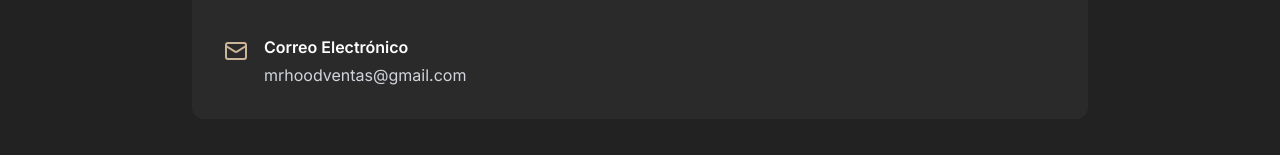
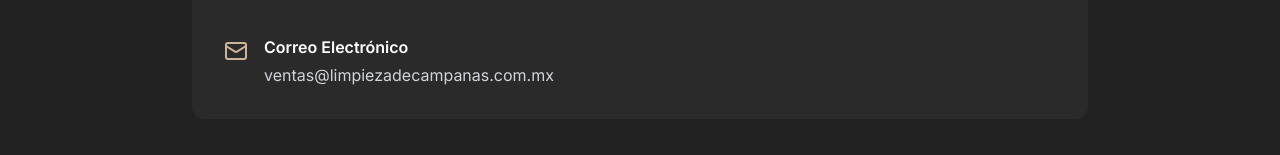
Before and after one commit to mrhood-commits/mrhoodmx, a Next.js app: page / in a window 1280 px wide. Shown: the part 6276-6431 px from the top of the page. Built offline with nearby package versions, Linux system fonts and the light colour scheme.

Commit message:
fix: update Mexico contact email to ventas@limpiezadecampanas.com.mx
Co-authored-by: null <205490237+mrhood-commits@users.noreply.github.com>

```diff
--- a/components/contact-section.tsx
+++ b/components/contact-section.tsx
@@ -182,10 +182,10 @@ export function ContactSection() {
               <div>
                 <h4 className="font-semibold mb-1">{language === "es" ? "Correo Electrónico" : "Email"}</h4>
                 <a
-                  href="mailto:mrhoodventas@gmail.com"
+                  href="mailto:ventas@limpiezadecampanas.com.mx"
                   className="text-gray-300 hover:text-[#ccb699] transition-colors"
                 >
-                  mrhoodventas@gmail.com
+                  ventas@limpiezadecampanas.com.mx
                 </a>
               </div>
             </motion.div>
--- a/components/country-provider.tsx
+++ b/components/country-provider.tsx
@@ -28,13 +28,13 @@ const defaultContactInfo = {
   },
   mexico: {
     phone: "+52 55 1304 8491",
-    email: "mrhoodventas@gmail.com",
+    email: "ventas@limpiezadecampanas.com.mx",
     address: "Xola 154 Álamos - Ciudad de México y alrededores",
     whatsapp: "+52 55 1304 8491",
   },
   caribe: {
     phone: "+52 998 242 6454",
-    email: "mrhoodventas@gmail.com",
+    email: "ventas@limpiezadecampanas.com.mx",
     address:
       "Carretera Federal y Calle 23 Sur, Ejidal, 77710 Playa del Carmen, Q.R. Playa del Carmen, Cancun, Tulum, Merida",
     whatsapp: "+52 998 242 6454",
```
Also changed, not shown: 1 other file (tests, documents, lock files or other folders).
